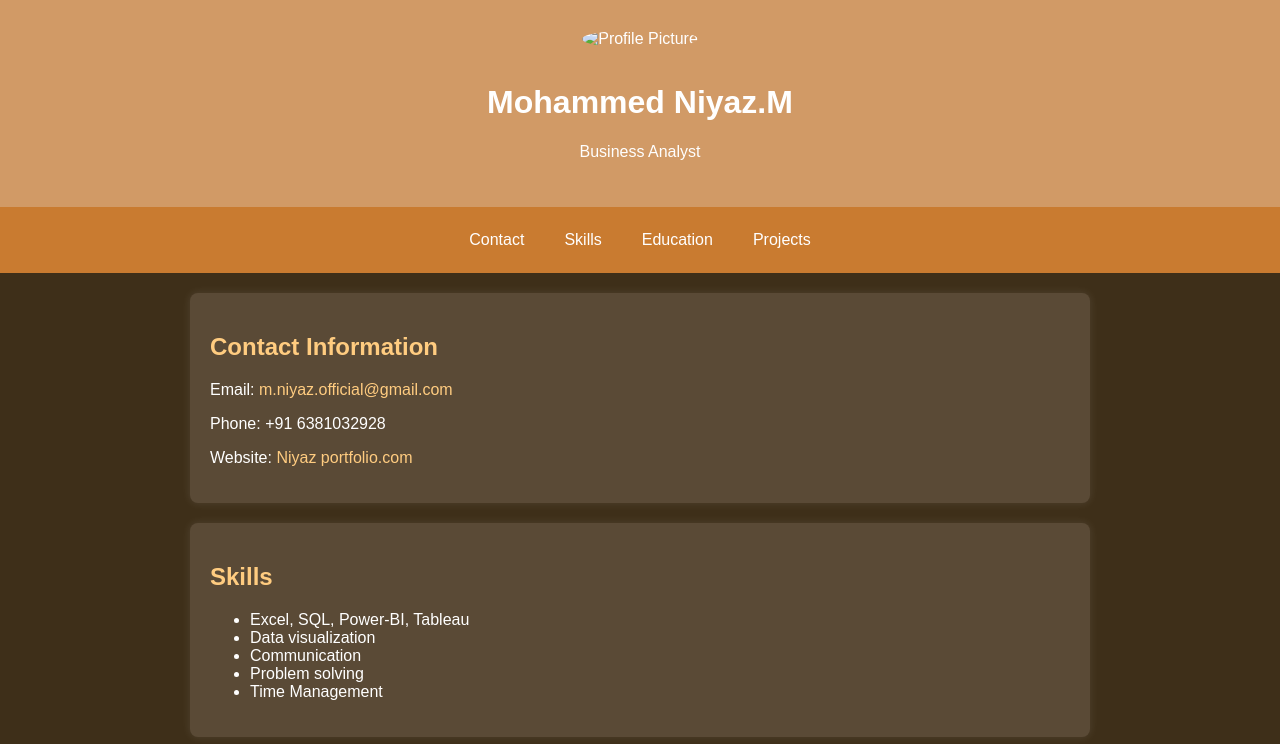
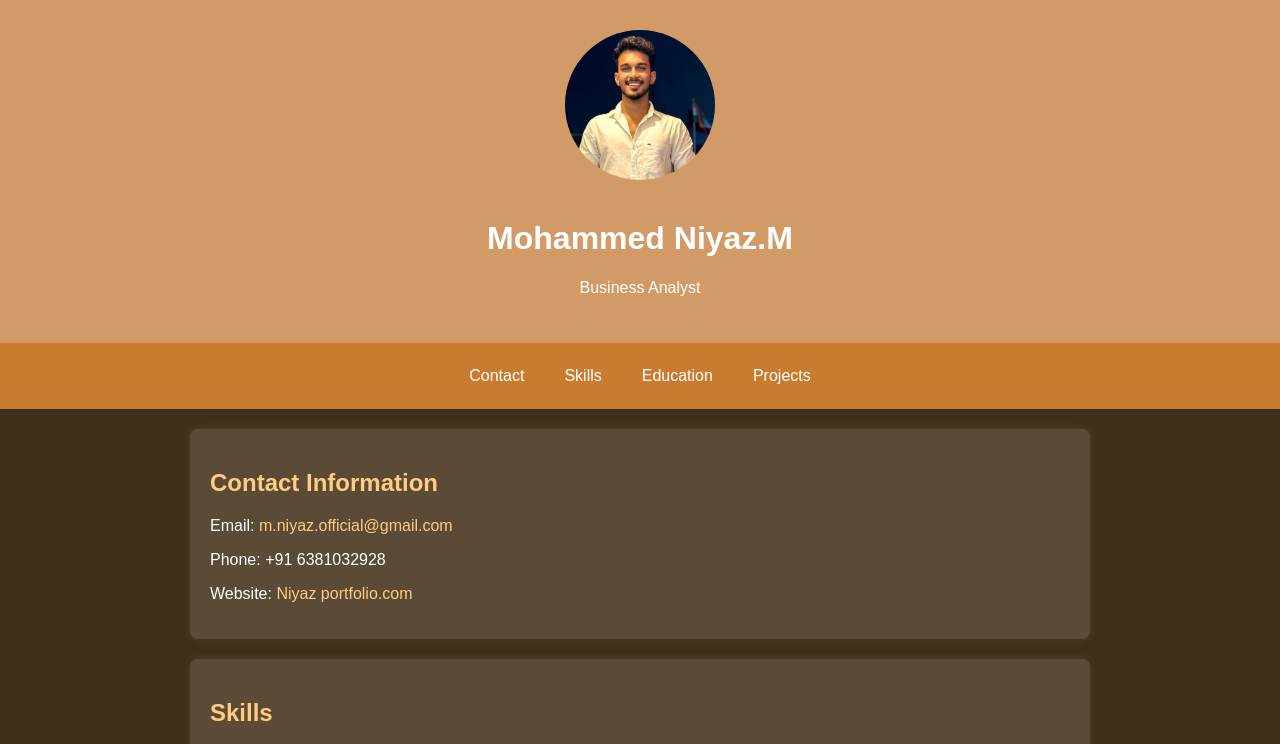
Before and after one commit to Niyaz0206/digital_portfolio, a plain HTML site: page Index.html in a window 1280 px wide. Shown: the top 744 px of the page. Drawn offline with Linux system fonts and the light colour scheme.

Commit message:
Update Index.html

```diff
--- a/Index.html
+++ b/Index.html
@@ -100,7 +100,7 @@
 </head>
 <body>
     <header>
-        <img src="images/my_image.jpg" alt="Profile Picture" />
+        <img src=my_image.jpg alt="Profile Picture" />
         <h1>Mohammed Niyaz.M</h1>
         <p>Business Analyst</p>
     </header>
```
